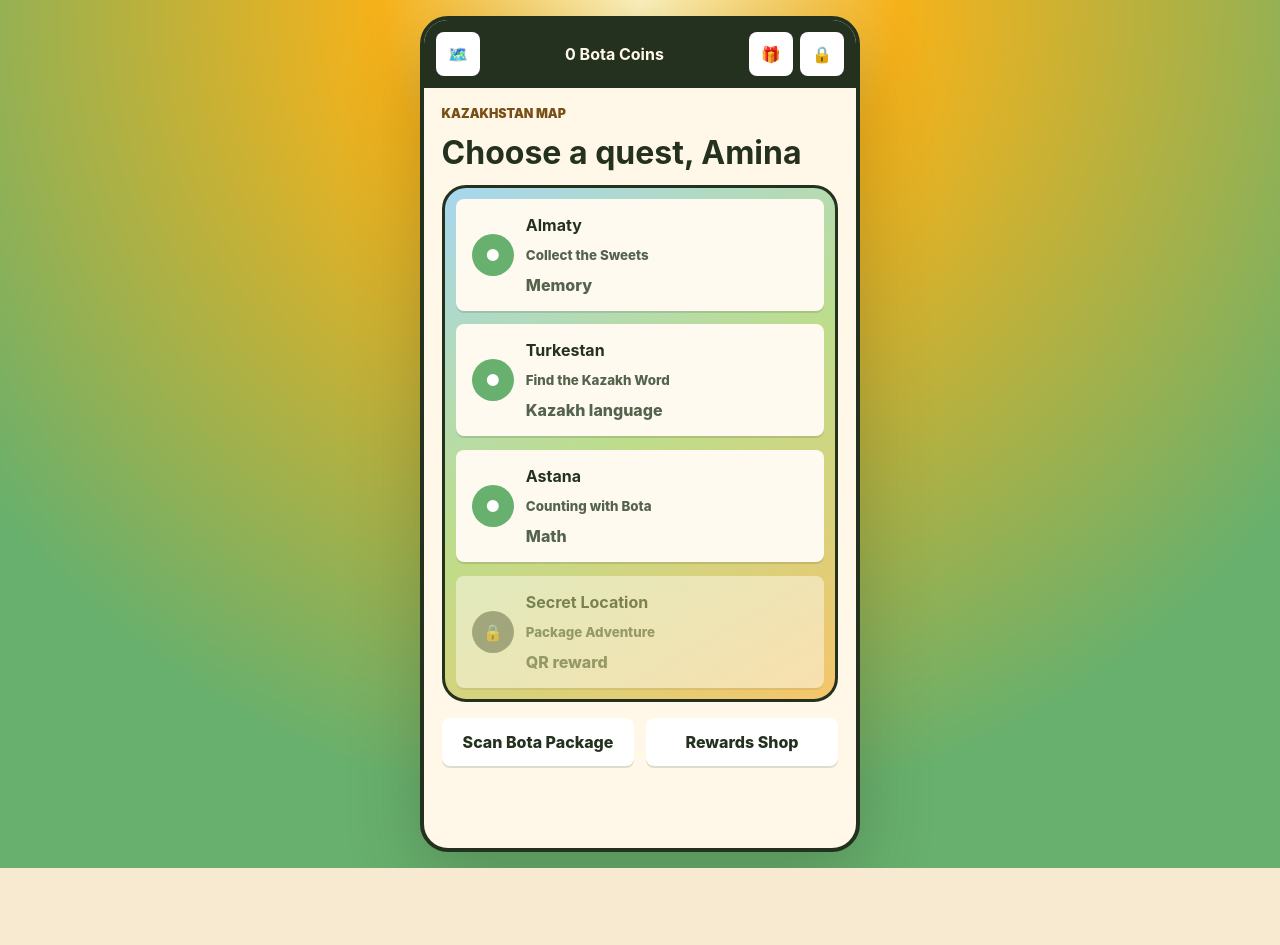
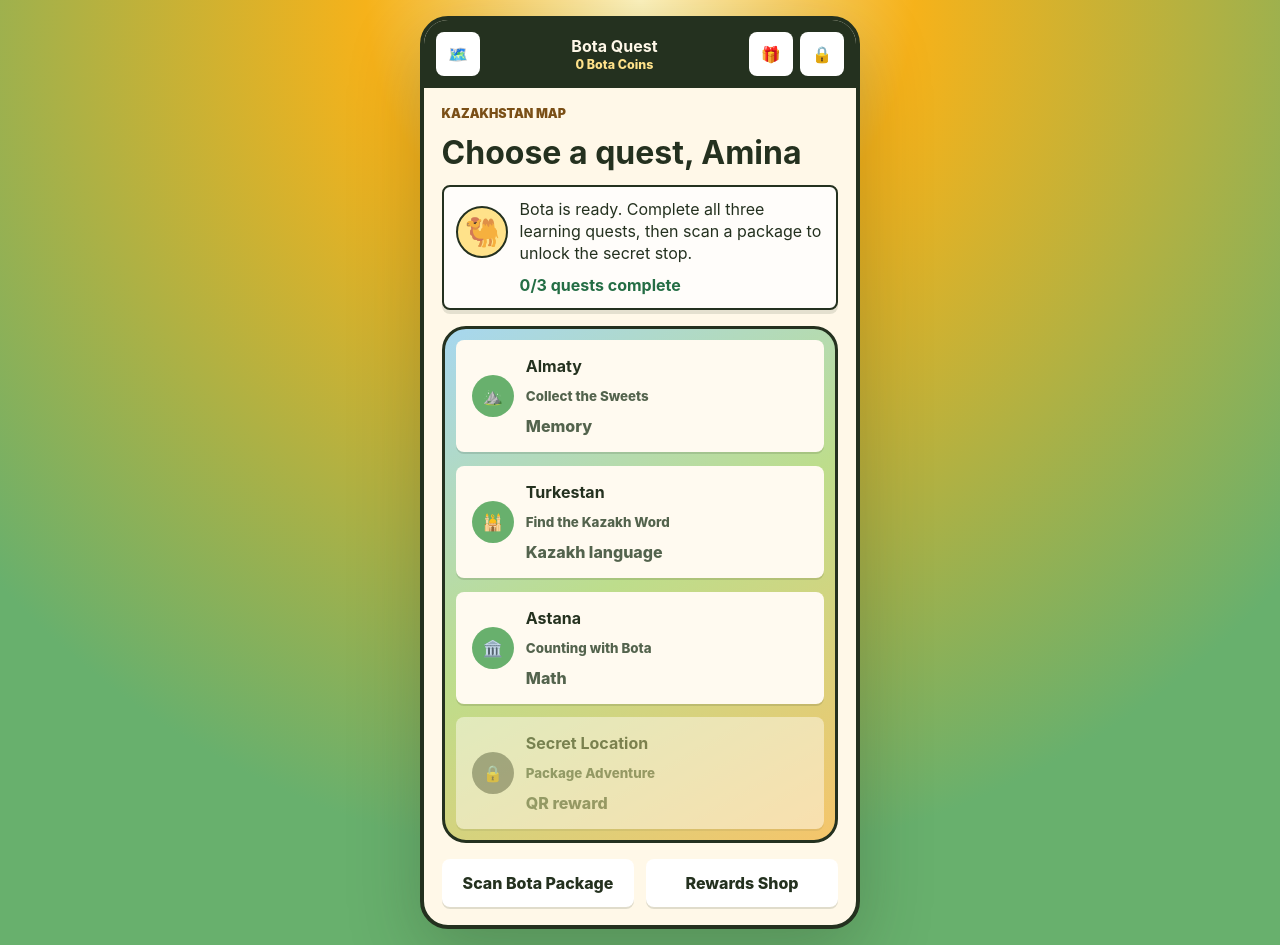
Before and after one commit to sutaniese/Bayan_suly, a React (Vite) app: page / in a window 1280 px wide. Both pictures are taken after a click on the button "Start Adventure". Before the commit the page ends 868 px from the top, so only its background shows below. Built offline with nearby package versions, Linux system fonts and the light colour scheme.

Commit message:
Polish app header and map guide

```diff
--- a/src/App.tsx
+++ b/src/App.tsx
@@ -34,6 +34,7 @@ type Location = {
   city: string;
   gameId?: View;
   skill: string;
+  icon: string;
   locked?: boolean;
 };
 
@@ -50,10 +51,10 @@ type Reward = {
 const STORAGE_KEY = "botaQuest:v1";
 
 const locations: Location[] = [
-  { id: "almaty", city: "Almaty", title: "Collect the Sweets", gameId: "memory", skill: "Memory" },
-  { id: "turkestan", city: "Turkestan", title: "Find the Kazakh Word", gameId: "words", skill: "Kazakh language" },
-  { id: "astana", city: "Astana", title: "Counting with Bota", gameId: "math", skill: "Math" },
-  { id: "secret", city: "Secret Location", title: "Package Adventure", skill: "QR reward", locked: true },
+  { id: "almaty", city: "Almaty", title: "Collect the Sweets", gameId: "memory", skill: "Memory", icon: "⛰️" },
+  { id: "turkestan", city: "Turkestan", title: "Find the Kazakh Word", gameId: "words", skill: "Kazakh language", icon: "🕌" },
+  { id: "astana", city: "Astana", title: "Counting with Bota", gameId: "math", skill: "Math", icon: "🏛️" },
+  { id: "secret", city: "Secret Location", title: "Package Adventure", skill: "QR reward", icon: "✨", locked: true },
 ];
 
 const rewards: Reward[] = [
@@ -180,7 +181,10 @@ function TopBar({ profile, onMap, onRewards, onParent }: { profile: UserProfile;
   return (
     <header className="topbar">
       <button className="icon-button" onClick={onMap} aria-label="Map">🗺️</button>
-      <strong>{profile.coins} Bota Coins</strong>
+      <div className="brand-lockup">
+        <strong>Bota Quest</strong>
+        <span>{profile.coins} Bota Coins</span>
+      </div>
       <div className="top-actions">
         <button className="icon-button" onClick={onRewards} aria-label="Rewards">🎁</button>
         <button className="icon-button" onClick={onParent} aria-label="Parent mode">🔒</button>
@@ -222,17 +226,23 @@ function Onboarding({ onStart }: { onStart: (profile: UserProfile) => void }) {
 }
 
 function MapScreen({ profile, onGo }: { profile: UserProfile; onGo: (view: View) => void }) {
+  const completedCount = profile.completedGames.length;
   return (
     <section className="screen">
       <p className="eyebrow">Kazakhstan map</p>
       <h2>Choose a quest, {profile.name}</h2>
+      <div className="guide-card">
+        <div className="guide-avatar">🐫</div>
+        <p>Bota is ready. Complete all three learning quests, then scan a package to unlock the secret stop.</p>
+        <strong>{completedCount}/3 quests complete</strong>
+      </div>
       <div className="map">
         {locations.map((location) => {
           const unlocked = profile.unlockedLocations.includes(location.id);
           const completed = location.gameId ? profile.completedGames.includes(location.gameId) : false;
           return (
             <button key={location.id} className={`location ${unlocked ? "" : "locked"} ${completed ? "completed" : ""}`} disabled={!unlocked} onClick={() => location.gameId ? onGo(location.gameId) : onGo("secret")}>
-              <span>{completed ? "✓" : unlocked ? "●" : "🔒"}</span>
+              <span>{completed ? "✓" : unlocked ? location.icon : "🔒"}</span>
               <strong>{location.city}</strong>
               <small>{location.title}</small>
               <em>{location.skill}</em>
--- a/src/styles.css
+++ b/src/styles.css
@@ -19,6 +19,8 @@ label, legend { display: grid; gap: 0.35rem; font-weight: 800; }
 .center { align-items: center; justify-content: center; text-align: center; }
 .hero-screen { justify-content: center; }
 .topbar { display: flex; align-items: center; justify-content: space-between; gap: 0.75rem; padding: 0.75rem; background: #24311f; color: #fff8e8; }
+.brand-lockup { min-width: 0; display: grid; gap: 0.12rem; text-align: center; }
+.brand-lockup span { font-size: 0.78rem; color: #ffe28a; font-weight: 800; }
 .top-actions { display: flex; gap: 0.45rem; }
 .icon-button { width: 44px; min-height: 44px; padding: 0; display: grid; place-items: center; }
 .mascot { width: 116px; height: 116px; display: grid; place-items: center; margin: 0 auto; border-radius: 50%; background: #e97132; font-size: 4.2rem; border: 4px solid #24311f; }
@@ -29,6 +31,10 @@ h2 { font-size: 2rem; line-height: 1; }
 h3 { font-size: 1.35rem; }
 .lead { font-size: 1.05rem; line-height: 1.45; color: #405039; }
 .panel, .reward, .question-card, .gesture-box { border: 2px solid #dfc790; border-radius: 8px; background: #fffdfa; padding: 1rem; }
+.guide-card { display: grid; grid-template-columns: auto 1fr; align-items: center; gap: 0.7rem; border: 2px solid #24311f; border-radius: 8px; padding: 0.8rem; background: #fffdfa; box-shadow: 0 4px 0 rgba(36, 49, 31, 0.12); }
+.guide-card p { line-height: 1.35; }
+.guide-card strong { grid-column: 2; color: #246e45; }
+.guide-avatar { width: 52px; height: 52px; display: grid; place-items: center; border-radius: 50%; background: #ffe28a; border: 2px solid #24311f; font-size: 1.8rem; }
 .panel { display: grid; gap: 0.9rem; }
 .primary, .segmented .active { background: #e97132; color: #fff; }
 .segmented { display: grid; grid-template-columns: 1fr 1fr; gap: 0.5rem; }
```
